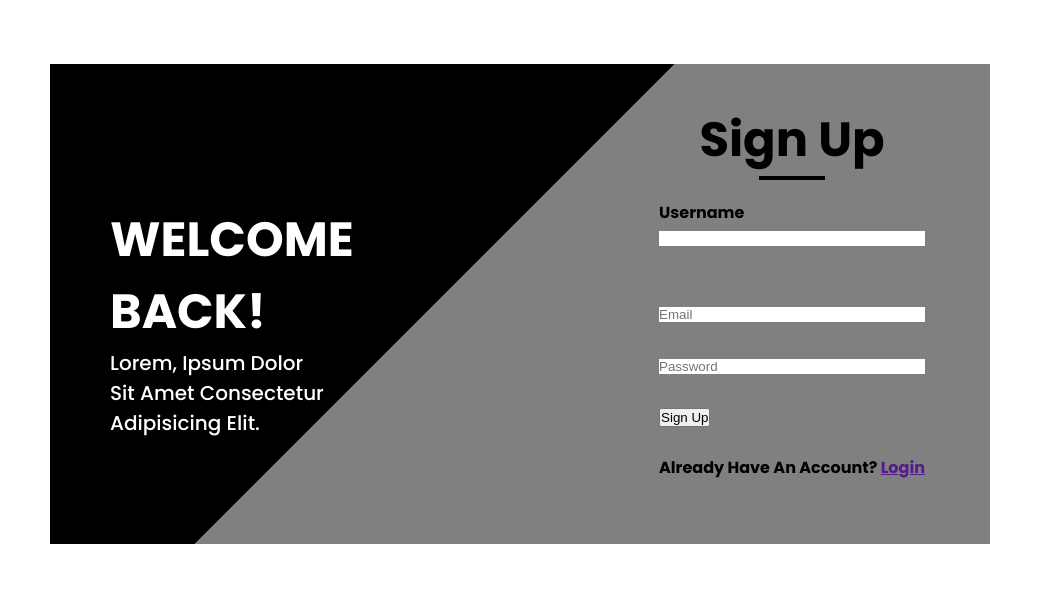
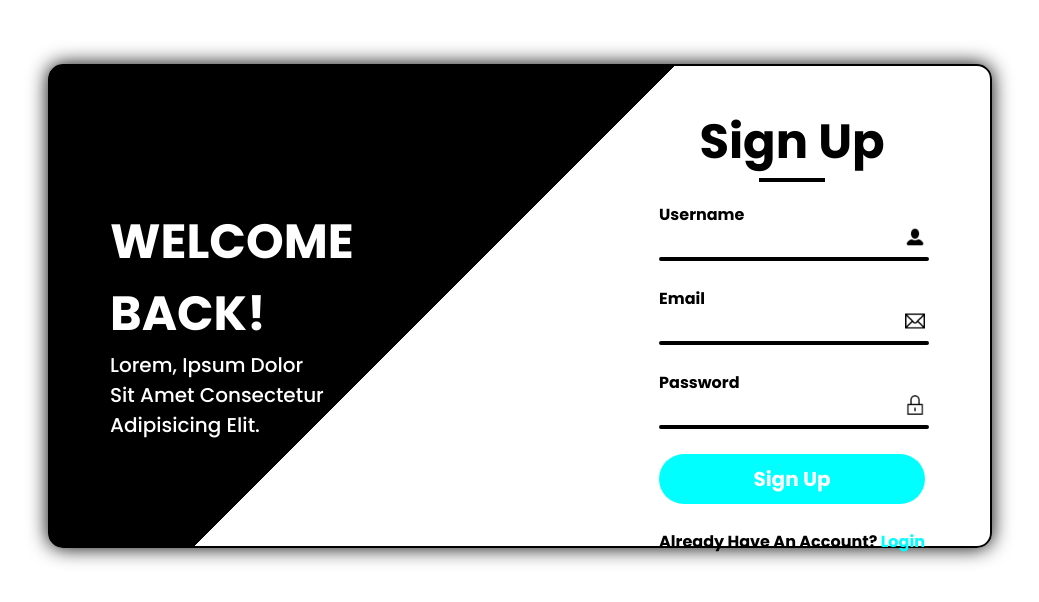
Before and after one commit to Abdullah-Hasan-2000/Signup-layout, a plain HTML site: page Sign up/sign_up.html in a window 1280 px wide. Shown: the whole page, without its empty margins (120-1159 px from the left). Drawn offline with Linux system fonts and the light colour scheme.

Commit message:
Complete

```diff
--- /dev/null
+++ b/Login/login.css
@@ -0,0 +1,157 @@
+@font-face {
+    font-family: poppins-bold;
+    src: url(../Fonts/Poppins-Bold.ttf);
+}
+
+@font-face {
+    font-family: poppins-medium;
+    src: url(../Fonts/Poppins-Medium.ttf);
+}
+
+@font-face {
+    font-family: poppins-regular;
+    src: url(../Fonts/Poppins-Regular.ttf);
+}
+
+* {
+    margin: 0;
+    padding: 0;
+}
+
+body {
+    text-transform: capitalize;
+    font-family: poppins-bold;
+}
+
+.background-div {
+    display: flex;
+    flex-direction: row;
+    justify-content: space-between;
+    background: linear-gradient(135deg, #00A365 40%, white 40%);
+    padding: 40px 0px 40px 40px;
+    height: 50vh;
+    width: 80vh;
+    margin: 5% auto;
+    box-shadow: 0 0 5px black;
+}
+
+.transparent {
+    background-color: transparent;
+}
+
+.landing-page-info {
+    display: flex;
+    flex-direction: column;
+    width: 60%;
+
+}
+
+.landing-page-info h1 {
+    color: white;
+    width: 50%;
+    font-size: 48px;
+    margin-bottom: 20px;
+}
+
+.landing-page-info p {
+    color: white;
+    width: 100%;
+    font-size: 26px;
+    font-weight: 100;
+    font-family: poppins-medium;
+}
+
+.landing-page-info>div {
+    width: 100%;
+}
+
+.landing-page-info>div>button {
+    width: 40%;
+    height: 60px;
+    margin-top: 30px;
+    background-color: transparent;
+    border: 1px solid white;
+    color: white;
+    font-size: 20px;
+    border-radius: 30px;
+
+}
+
+.landing-page-info>div>button:hover {
+    background-color: #007146;
+}
+
+.landing-page-info>div>button>a {
+    text-decoration: none;
+    color: white;
+}
+
+.form-details {
+    display: flex;
+    flex-direction: column;
+    align-items: right;
+    width: 50%;
+    margin-top: 40px;
+    font-family: poppins-regular;
+}
+
+.sign-up-heading h1{
+    font-size: 32px;
+    color: grey;
+}
+
+.form-elements {
+    display: flex;
+    flex-direction: column;
+    margin-top: 20px;
+
+}
+
+.form-elements>p {
+    color: grey;
+}
+
+.form-elements>p>span {
+    color: red;
+}
+
+.form-elements>div {
+    width: 100%;
+
+}
+
+.form-elements>button {
+    width: 86%;
+    padding: 15px;
+    font-size: 20px;
+    text-transform: capitalize;
+    border: 1px solid #00A365;
+    background-color: transparent;
+    border-radius: 30px;
+    color: #00A365;
+}
+
+
+.form-elements>button:hover {
+    background-color: rgb(234, 234, 234);
+}
+.custom-input-field {
+    width: 100%;
+}
+
+.custom-input-field input {
+    width: 80%;
+    height: 40px;
+    border-radius: 30px;
+    border: 1px solid grey;
+    padding: 5px 5px 5px 15px;
+}
+
+.custom-input-field input:focus-within {
+    outline: none;
+}
+
+.form-elements>a {
+    text-decoration: none;
+    color: #00A365;
+}
--- a/Sign up/sign_up.css
+++ b/Sign up/sign_up.css
@@ -22,11 +22,14 @@ body {
     display: flex;
     flex-direction: row;
     justify-content: space-between;
-    background: linear-gradient(135deg, black 44%, grey 44%);
+    background: linear-gradient(135deg, black 44%, white 44%);
     padding: 40px 0px 40px 60px;
     height: 50vh;
     width: 110vh;
     margin: 5% auto;
+    border-radius: 15px;
+    border: 2px solid black;
+    box-shadow: 0 0 20px black;
 }
 
 .transparent {
@@ -76,16 +79,107 @@ body {
     flex-direction: column;
     justify-content: space-between;
     align-items: center;
-    height: 35vh;
+    height: 100%;
     margin-top: 20px;
+    gap: 20px;
 }
 
 .form-elements>div {
     width: 100%;
+
 }
 
-.form-elements>div>input {
+.custom-input-field {
     width: 100%;
-    background-color: white;
+    display: flex;
+    justify-content: space-between;
+}
+
+.custom-input-field input {
+    width: 100%;
     border: none;
 }
+
+.custom-input-field input:focus-within {
+    outline: none;
+}
+
+.custom-input-field img {
+    width: 20px;
+}
+
+.underline {
+    width: 100%;
+    border: 2px solid black;
+    border-radius: 5px;
+    margin-top: 10px;
+}
+
+.username-field p, .underline{
+    transition: color 0.3s ease, filter 0.3s ease;
+}
+
+.username-field:focus-within p{
+    color: aqua;
+}
+
+.username-field:focus-within div[class="underline"] {
+    border: 2px solid aqua;
+}
+
+.email-field p, .underline{
+    transition: color 0.3s ease, filter 0.3s ease;
+}
+
+.email-field:focus-within p{
+    color: aqua;
+}
+
+.email-field:focus-within div[class="underline"] {
+    border: 2px solid aqua;
+}
+
+.password-field p, .underline{
+    transition: color 0.3s ease, filter 0.3s ease;
+}
+
+.password-field:focus-within p{
+    color: aqua;
+}
+
+.password-field:focus-within div[class="underline"] {
+    border: 2px solid aqua;
+}
+
+.signup-button {
+    width: 100%;
+    height: 50px;
+}
+
+.signup-button button {
+    width: 100%;
+    height: 100%;
+    border-radius: 50px;
+    border: none;
+    background-color: aqua;
+    color: white;
+    font-family: poppins-bold;
+    font-size: 20px;
+
+}
+
+.signup-button:hover button {
+    cursor: pointer;
+    background-color: rgb(0, 159, 159);
+
+}
+
+a {
+    text-decoration: none;
+    color: aqua;
+}
+
+a:hover {
+    cursor: pointer;
+    color: rgb(0, 160, 160);
+}
--- a/Sign up/sign_up.html
+++ b/Sign up/sign_up.html
@@ -19,23 +19,36 @@
             </div>
             <form action="">
                 <div class="transparent form-elements">
-                    <div class="transparent">
+                    <div class="transparent username-field">
+
                         <p>Username</p>
-                        <input type="text">
-                        <img src="" alt="">
+                        <div class="custom-input-field">
+                            <input type="">
+                            <img src="../Images/profile-photo.png" alt="">
+                        </div>
                         <div class="underline"></div>
                     </div>
-                    <div class="transparent">
-                        <input type="email" placeholder="Email">
+                    <div class="transparent email-field">
+                        <p>Email</p>
+                        <div class="custom-input-field">
+                            <input type="email">
+                            <img src="../Images/email-icon.png" alt="">
+                        </div>
+                        <div class="underline"></div>
                     </div>
-                    <div class="transparent">
-                        <input type="password" name="" id="" placeholder="Password">
+                    <div class="transparent password-field">
+                            <p>Password</p>
+                            <div class="custom-input-field">
+                                <input type="password">
+                                <img src="../Images/password-icon.png" alt="">
+                            </div>
+                            <div class="underline"></div>
                     </div>
-                    <div class="transparent">
+                    <div class="transparent signup-button">
                         <button>Sign Up</button>
                     </div>
                     <div class="transparent">
-                        <p>Already have an account? <a href="">Login</a></p>
+                        <p>Already have an account? <a href="../Login/login.html">Login</a></p>
                     </div>
                 </div>
             </form>
```
Also changed, not shown: Login/login.html (added, +45 -0 lines), index.html (+4 -30 lines), practice.html (added, +46 -0 lines), Images/email-icon.png (added), Images/password-icon.png (added), Images/profile-photo.png (added).
